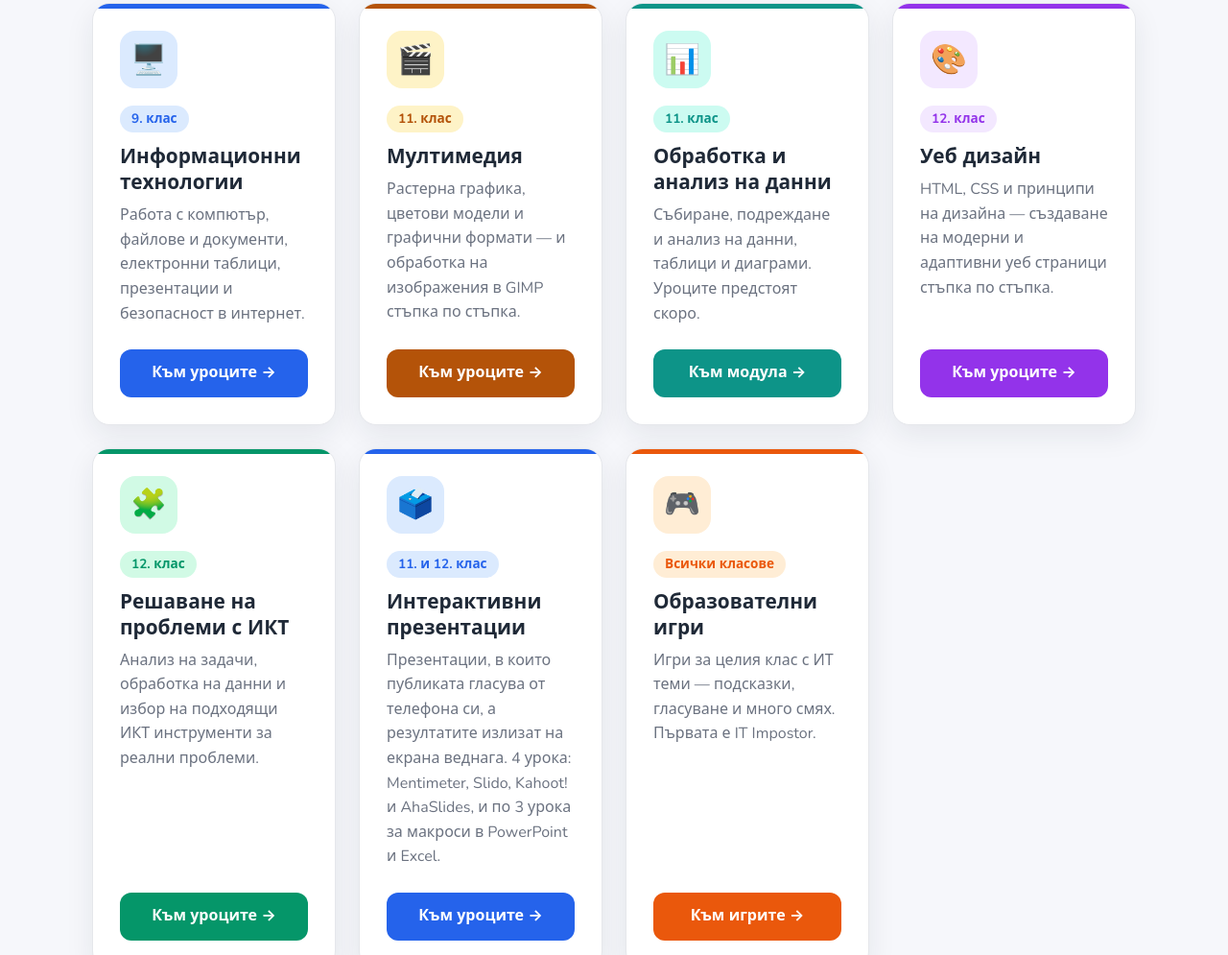
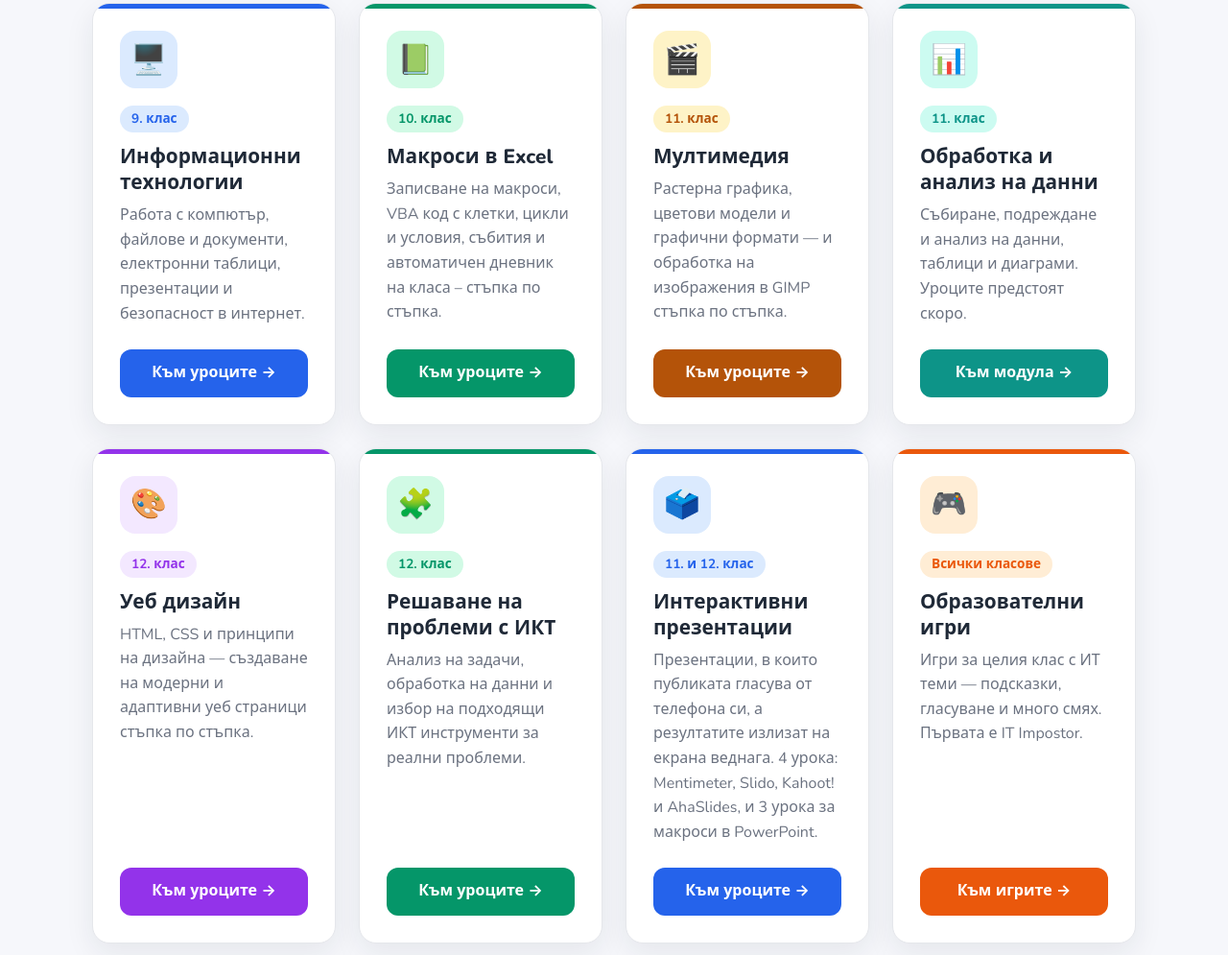
Before and after one commit to itzona/itzona.github.io, a plain HTML site: page index.html in a window 1280 px wide. Shown: the part 655-1650 px from the top of the page at 96% size. Drawn offline with nearby package versions, Linux system fonts and the light colour scheme.

Commit message:
Начална страница: нов курс за 10. клас (макроси в Excel)
Co-Authored-By: Claude Opus 5.5 <noreply@anthropic.com>
Claude-Session: https://claude.ai/code/session_01VRAkwtTaWACw8pWakLmDrv

```diff
--- a/index.html
+++ b/index.html
@@ -235,6 +235,14 @@
             <a href="https://itzona.github.io/uroci/9-klas/" class="btn btn-card">Към уроците →</a>
           </article>
 
+          <article class="card card--green">
+            <div class="card-icon" aria-hidden="true">📗</div>
+            <span class="card-tag">10. клас</span>
+            <h3>Макроси в Excel</h3>
+            <p>Записване на макроси, VBA код с клетки, цикли и условия, събития и автоматичен дневник на класа – стъпка по стъпка.</p>
+            <a href="https://itzona.github.io/uroci/10-klas/excel/" class="btn btn-card">Към уроците →</a>
+          </article>
+
           <article class="card card--amber">
             <div class="card-icon" aria-hidden="true">🎬</div>
             <span class="card-tag">11. клас</span>
@@ -271,7 +279,7 @@
             <div class="card-icon" aria-hidden="true">🗳️</div>
             <span class="card-tag">11. и 12. клас</span>
             <h3>Интерактивни презентации</h3>
-            <p>Презентации, в които публиката гласува от телефона си, а резултатите излизат на екрана веднага. 4 урока: Mentimeter, Slido, Kahoot! и AhaSlides, и по 3 урока за макроси в PowerPoint и Excel.</p>
+            <p>Презентации, в които публиката гласува от телефона си, а резултатите излизат на екрана веднага. 4 урока: Mentimeter, Slido, Kahoot! и AhaSlides, и 3 урока за макроси в PowerPoint.</p>
             <a href="https://itzona.github.io/uroci/interaktivni/" class="btn btn-card">Към уроците →</a>
           </article>
 
@@ -320,6 +328,7 @@
       <nav class="footer-links" aria-label="Бързи връзки">
         <a href="https://itzona.github.io/">Начало</a>
         <a href="https://itzona.github.io/uroci/9-klas/">9. клас</a>
+        <a href="https://itzona.github.io/uroci/10-klas/">10. клас</a>
         <a href="https://itzona.github.io/uroci/11-klas/">11. клас</a>
         <a href="https://itzona.github.io/uroci/12-klas/">12. клас</a>
       </nav>
```
